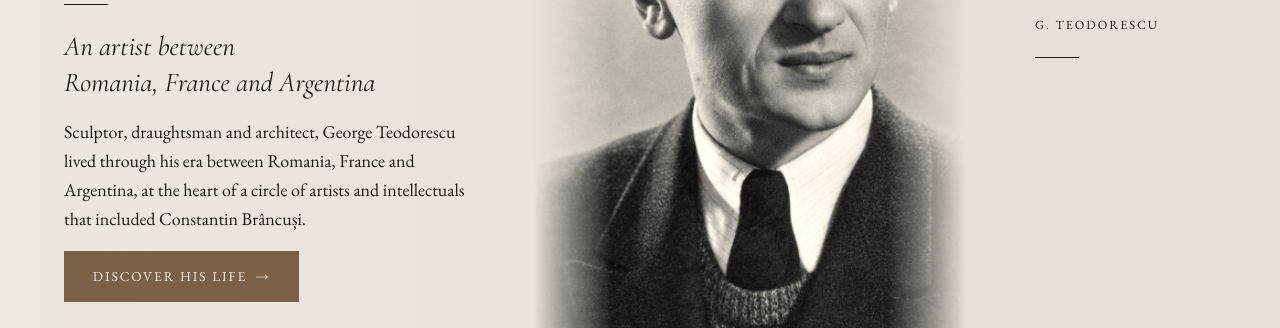
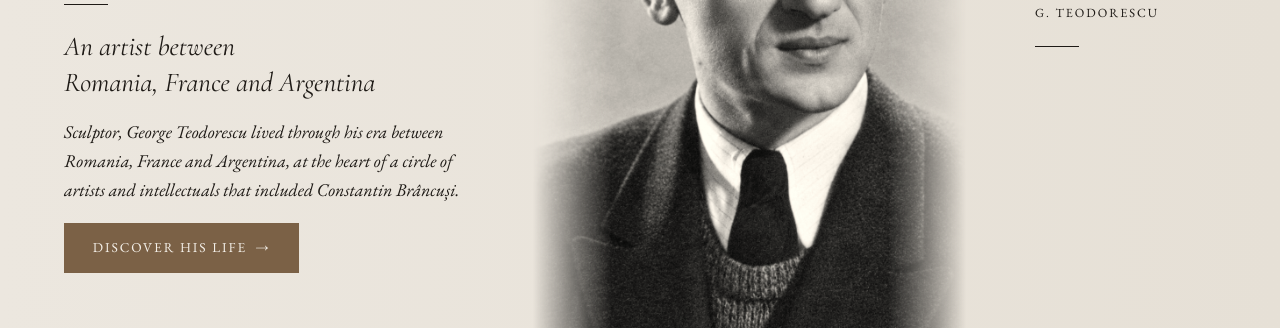
Before and after one commit to CrocoDealu/george-teodorescu-landing, a plain HTML site: page index.html in a window 1280 px wide. Shown: the part 472-800 px from the top of the page. Drawn offline with nearby package versions, Linux system fonts and the light colour scheme.

Commit message:
Actualizează introducerea de pe pagina principală

```diff
--- a/index.html
+++ b/index.html
@@ -39,7 +39,7 @@
     <p class="dates">1915 – 1952</p>
     <hr class="rule">
     <p class="tagline">An artist between<br>Romania, France and Argentina</p>
-    <p>Sculptor, draughtsman and architect, George Teodorescu lived through his era between Romania, France and Argentina, at the heart of a circle of artists and intellectuals that included Constantin Brâncuși.</p>
+    <p><em>Sculptor, George Teodorescu lived through his era between Romania, France and Argentina, at the heart of a circle of artists and intellectuals that included Constantin Brâncuși.</em></p>
     <p><a class="btn arrow" href="life.html">Discover his life</a></p>
   </div>
   <div class="hero-photo">
```
